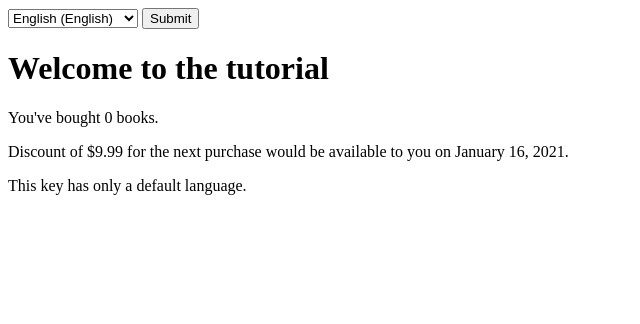
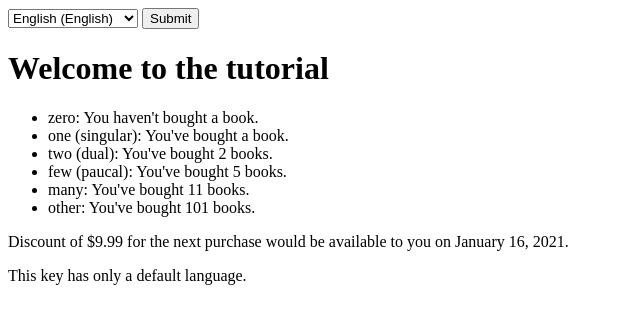
Before and after one commit to terales/plain-php-localization, a PHP site: page / in a window 1280 px wide. Shown: the top 324 px of the page, without its empty margins (0-640 px from the left). Run offline with PHP 8.4, Linux system fonts and the light colour scheme.

Commit message:
Add a pluralization example

```diff
--- a/locales/ar_EG.php
+++ b/locales/ar_EG.php
@@ -2,6 +2,7 @@
 
 return array (
   'welcome' => 'مرحبًا بك في البرنامج التعليمي',
-  'confirm_books_bought' => 'لقد اشتريت {books_bought} كتبًا.',
+  'confirm_books_bought' => '{0, plural, =0 {لم تشتري كتابًا.} =1 {لقد اشتريت كتابًا.} =2 {لقد اشتريت كتابين.} few {لقد اشتريت {books_bought} كتب.} many {لقد اشتريت {books_bought} كتابًا.} other {لقد اشتريت {books_bought} كتابًا.}}',
   'discount_available' => 'سيكون خصم {discount_amount} لعملية الشراء التالية متاحًا لك في {discount_from} .',
+  'key_has_only_source' => '',
 );
--- a/locales/en_US.php
+++ b/locales/en_US.php
@@ -2,7 +2,7 @@
 
 return array (
   'welcome' => 'Welcome to the tutorial',
-  'confirm_books_bought' => 'You\'ve bought {books_bought} books.',
+  'confirm_books_bought' => '{0, plural, =0 {You haven\'t bought a book.} =1 {You\'ve bought a book.} other {You\'ve bought {books_bought} books.}}',
   'discount_available' => 'Discount of {discount_amount} for the next purchase would be available to you on {discount_from}.',
-  'key_has_only_source' => 'This key has only a default language.'
+  'key_has_only_source' => 'This key has only a default language.',
 );
--- a/locales/es_MX.php
+++ b/locales/es_MX.php
@@ -2,6 +2,7 @@
 
 return array (
   'welcome' => 'Bienvenidos al tutorial',
-  'confirm_books_bought' => 'Has comprado {books_bought} libros.',
+  'confirm_books_bought' => '{0, plural, =0 {No has comprado un libro.} =1 {Has comprado un libro.} other {Has comprado {books_bought} libros.}}',
   'discount_available' => 'El descuento de {discount_amount} para la próxima compra estará disponible el {discount_from}.',
+  'key_has_only_source' => '',
 );
--- a/locales/zh_CN.php
+++ b/locales/zh_CN.php
@@ -2,6 +2,7 @@
 
 return array (
   'welcome' => '欢迎使用本教程',
-  'confirm_books_bought' => '您已购买{books_bought}本书。',
+  'confirm_books_bought' => '{0, plural, =0 {你还没买书。} other {您已购买{books_bought}本书。}}',
   'discount_available' => '您可以在{discount_from}上享受下次购买{discount_amount}折扣。',
+  'key_has_only_source' => '',
 );
--- a/view.php
+++ b/view.php
@@ -19,7 +19,15 @@
     <button type="submit">Submit</button>
 </form>
 <h1><?= t('welcome') ?></h1>
-<p><?= t('confirm_books_bought', ['books_bought' => $books_bought]) ?></p>
+<ul>
+    <!-- Rules: https://unicode-org.github.io/cldr-staging/charts/37/supplemental/language_plural_rules.html -->
+    <li>zero: <?= t('confirm_books_bought', [0, 'books_bought' => 0]) ?></li>
+    <li>one (singular): <?= t('confirm_books_bought', [1, 'books_bought' => 1]) ?></li>
+    <li>two (dual): <?= t('confirm_books_bought', [2, 'books_bought' => 2]) ?></li>
+    <li>few (paucal): <?= t('confirm_books_bought', [5, 'books_bought' => 5]) ?></li>
+    <li>many: <?= t('confirm_books_bought', [11, 'books_bought' => 11]) ?></li>
+    <li>other: <?= t('confirm_books_bought', [101, 'books_bought' => 101]) ?></li>
+</ul>
 <p>
     <?= t('discount_available', [
             'discount_amount' => $currencyLocale->format($discount_cents / 100),
```
